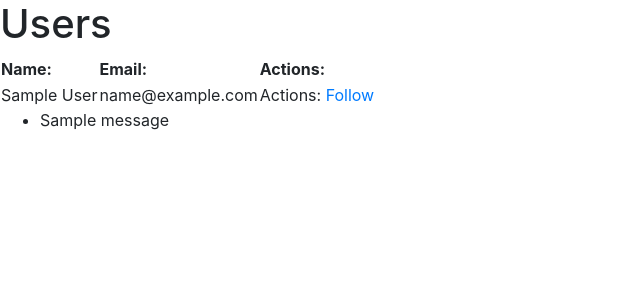
After one commit to JonathanBallard/Coding_Dojo_Flask_And_MySQL_Dojo_Tweets, a Flask app: page /users in a window 1280 px wide. The commit adds this page. Shown: the top 300 px of the page, without its empty margins (0-640 px from the left). Run offline with Flask 2, Linux system fonts and the light colour scheme; tables that the repository leaves empty or names only in its code hold one stand-in row (values such as "Sample post"); one stand-in notice (Sample message) is shown; some libraries are stand-ins or nearby versions.

```diff
--- a/server.py
+++ b/server.py
@@ -170,6 +170,11 @@ def dashboard():
     tweetList = mysql.query_db(f"SELECT * FROM tweets")
     # tweetList = mysql.query_db(f"SELECT * FROM tweets WHERE user_id = {session['id']}")  #ONLY SHOW TWEETS THAT PERSON MADE
 
+
+    # tweetList = mysql.query_db(f"SELECT tweets.id, tweets.tweet, tweets.created_at, tweets.updated_at, tweets.user_id, follows.followed_user_id, follows.follower_user_id FROM tweets JOIN users ON tweets.user_id = users.id JOIN follows ON users.id = follows.user_id WHERE tweets.user_id IN {followed_users} GROUP BY tweets.id")
+
+
+
     # get number of likes to display per tweet
     mysql = connectToMySQL("dojo_tweets")
     likesNum = mysql.query_db("SELECT COUNT(id) FROM likes GROUP BY tweet_id")
@@ -240,7 +245,7 @@ def update_tweet(id):
         'tweet': tweet,
         'id': id
     }
-    query = "UPDATE tweets SET tweet = %(tweet)s WHERE user_id=%(id)s;"
+    query = "UPDATE tweets SET tweet = %(tweet)s WHERE id=%(id)s;"
 
     if len(request.form['tweet']) < 1 or len(request.form['tweet'] > 255):
         flash('Invalid tweet length')
@@ -257,20 +262,39 @@ def update_tweet(id):
 # add like route here
 @app.route('/tweets/<id>/like', methods=['POST'])
 def like_tweet(id):
-    print('USER ID----------*******************************************', userId)
-    print('TWEET ID----------*******************************************', id)
 
+
+    # add like to DB
     userId = session['id']
     mysql = connectToMySQL("dojo_tweets")
     tweet_like = mysql.query_db(f"INSERT INTO likes (user_id, tweet_id) VALUES({userId}, {id});")
+    print('USER ID----------*******************************************', userId)
+    print('TWEET ID----------*******************************************', id)
+    return redirect('/dashboard')
 
 
 
+# add users route here
+@app.route('/users')
+def get_users():
 
+    mysql = connectToMySQL("dojo_tweets")
+    users = mysql.query_db("SELECT * FROM users;")
+
+    return render_template('/users.html',  users = users)
+
+# add follow to DB
+
+@app.route('/users/<id>/follow')
+def follow_user(id):
+
+    mysql = connectToMySQL("dojo_tweets")
+    intId = int(id)
+    follow = mysql.query_db(f"INSERT INTO follows (followed_user_id, follower_user_id, user_id) VALUES ({intId}, {session['id']}, {session['id']} );")
+    print('FOLLOW**********************************************************', )
 
     return redirect('/dashboard')
 
-    # add like to DB
 
 
 
--- /dev/null
+++ b/templates/users.html
@@ -0,0 +1,63 @@
+<!DOCTYPE html>
+<html lang="en">
+<head>
+    <meta charset="UTF-8">
+    <meta name="viewport" content="width=device-width,
+    initial-scale=1.0">
+    <meta http-equiv="X-UA-Compatible" content="ie=edge">
+
+
+    <script defer src="https://ajax.googleapis.com/ajax/libs/jquery/3.4.1/jquery.min.js"></script>
+
+    <script src="script.js" defer></script>
+    <link rel="stylesheet" href="https://stackpath.bootstrapcdn.com/bootstrap/4.4.1/css/bootstrap.min.css" integrity="sha384-Vkoo8x4CGsO3+Hhxv8T/Q5PaXtkKtu6ug5TOeNV6gBiFeWPGFN9MuhOf23Q9Ifjh" crossorigin="anonymous">
+
+    <script src="https://stackpath.bootstrapcdn.com/bootstrap/4.4.1/js/bootstrap.min.js" integrity="sha384-wfSDF2E50Y2D1uUdj0O3uMBJnjuUD4Ih7YwaYd1iqfktj0Uod8GCExl3Og8ifwB6" crossorigin="anonymous"></script>
+
+    <link rel="stylesheet" type="text/css" href="{{ url_for('static', filename='css/style.css') }}">
+    <script defer type="text/javascript" src="{{ url_for('static', filename='js/script.js') }}"></script>
+
+    <link rel="stylesheet" href="style.css">
+    <title>Users</title>
+</head>
+<body>
+
+    <h1>Users</h1>
+
+    <table>
+        <thead>
+            <th>Name:</th>
+            <th>Email:</th>
+            <th>Actions:</th>
+        </thead>
+        <tbody>
+
+            {% for user in users %}
+            <tr>
+                <td>{{ user['first_name'] }} {{ user['last_name'] }}</td>
+                <td>{{ user['email'] }}</td>
+                <td>Actions:
+                    <a href="/users/{{ user['id'] }}/follow">Follow</a>
+                </td>
+            {% endfor %}
+            </tr>
+        </tbody>
+
+
+
+    </table>
+
+
+    {% with messages = get_flashed_messages() %}
+        {% if messages %}
+            <ul class=flashes>
+            {% for message in messages %}
+            <li>{{ message }}</li>
+            {% endfor %}
+            </ul>
+        {% endif %}
+    {% endwith %}
+
+
+</body>
+</html>
--- a/templates/welcome.html
+++ b/templates/welcome.html
@@ -30,6 +30,8 @@
         <input type="hidden" name="formType" value="logout">
         <input type="submit" value="Log Out!">
     </form>
+    <a href="/users">Users</a>
+
     <hr>
 
     <div class="wrapper container">
```
